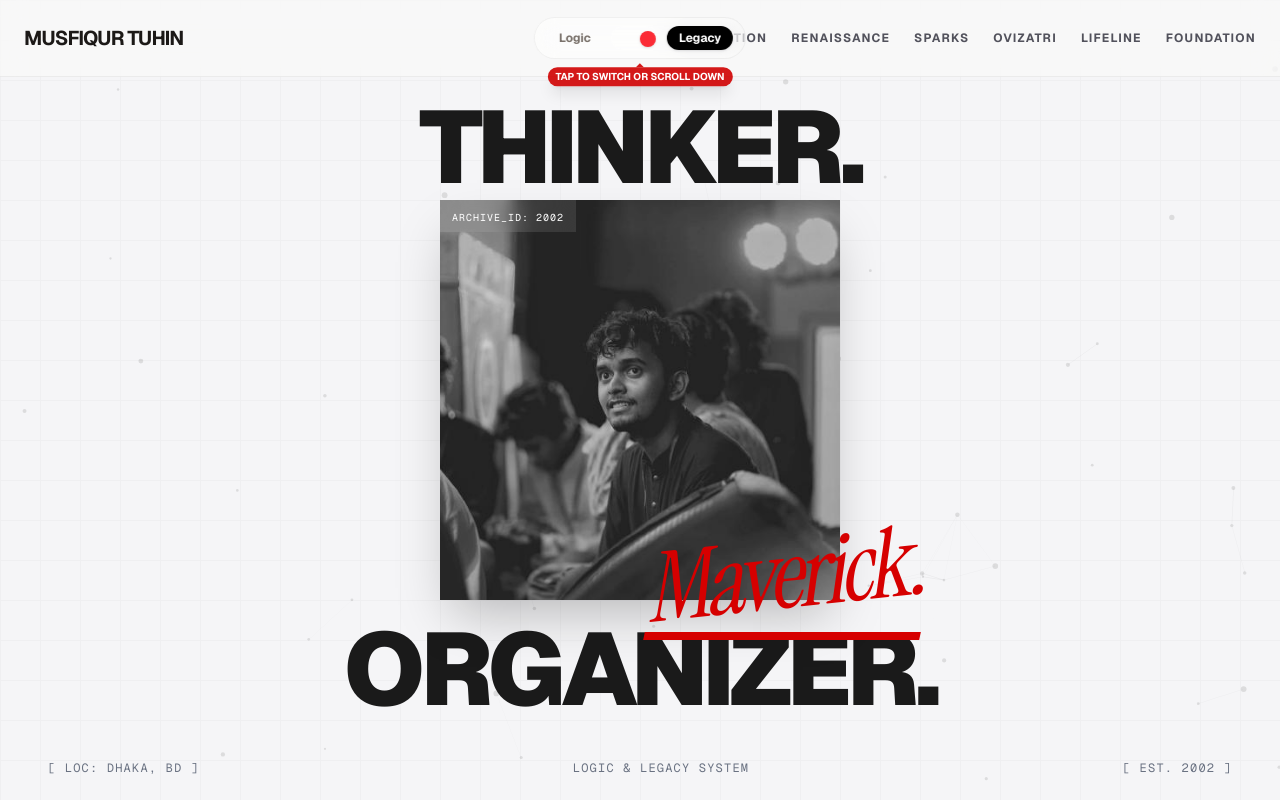
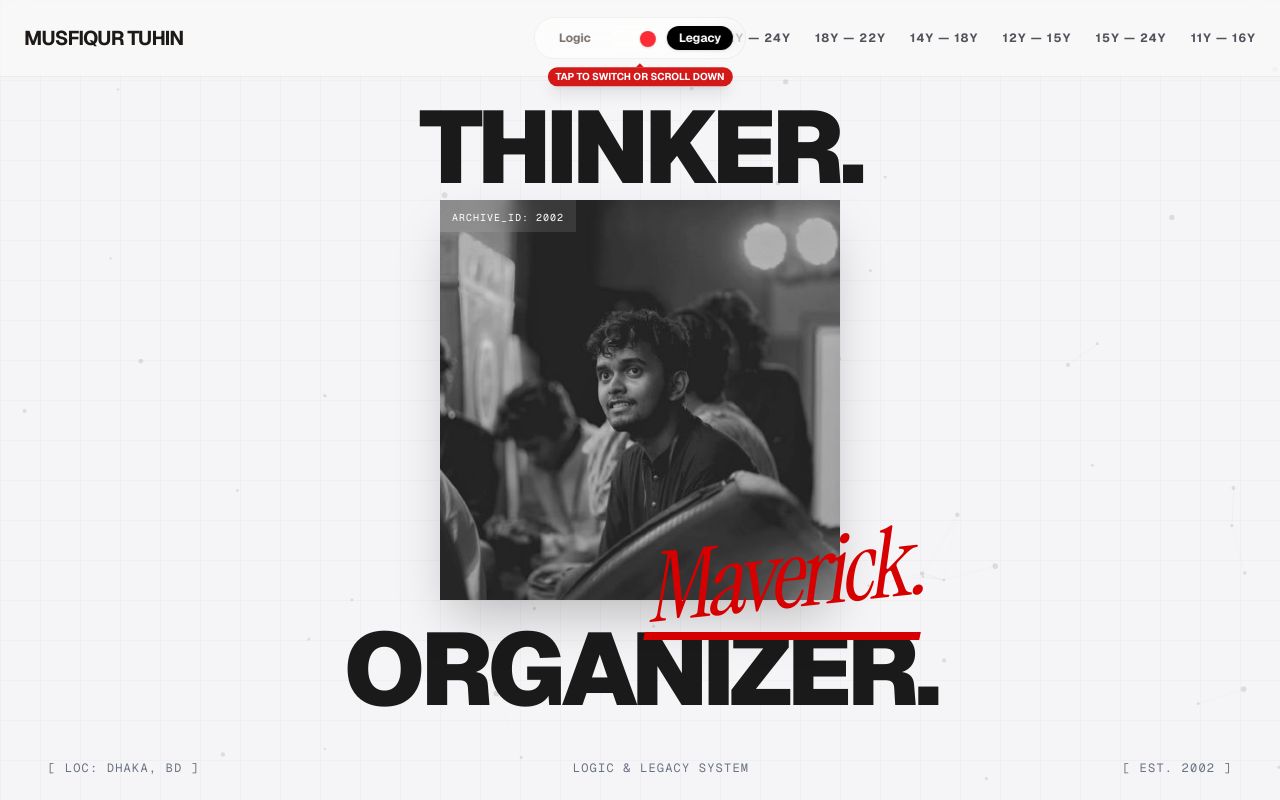
Before and after one commit to MusfiqurTuhin/profile, a Next.js app: page / in a window 1280 px wide. Shown: the top 800 px of the page. Built offline with nearby package versions, Linux system fonts and the light colour scheme; grey boxes are pictures that could not be loaded.

Commit message:
feat: rename story menu items to age ranges (e.g. 22Y - 24Y)

```diff
--- a/components/layout/navbar.tsx
+++ b/components/layout/navbar.tsx
@@ -16,12 +16,12 @@ export default function Navbar() {
     ];
 
     const storyLinks = [
-        { label: "Revolution", id: "revolution" },
-        { label: "Renaissance", id: "renaissance" },
-        { label: "Sparks", id: "early-activism" },
-        { label: "Ovizatri", id: "ovizatri" },
-        { label: "Lifeline", id: "lifeline" },
-        { label: "Foundation", id: "foundation" },
+        { label: "22Y — 24Y", id: "revolution" },
+        { label: "18Y — 22Y", id: "renaissance" },
+        { label: "14Y — 18Y", id: "ovizatri" },
+        { label: "12Y — 15Y", id: "early-activism" },
+        { label: "15Y — 24Y", id: "lifeline" },
+        { label: "11Y — 16Y", id: "foundation" },
     ];
 
     const [mobileMenuOpen, setMobileMenuOpen] = useState(false);
```
